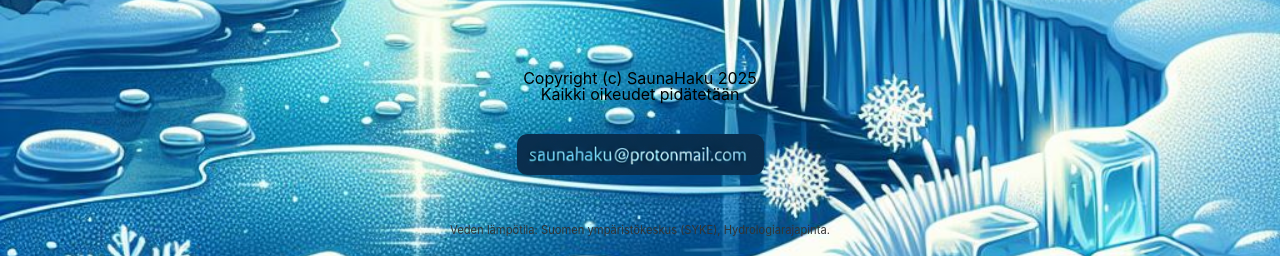
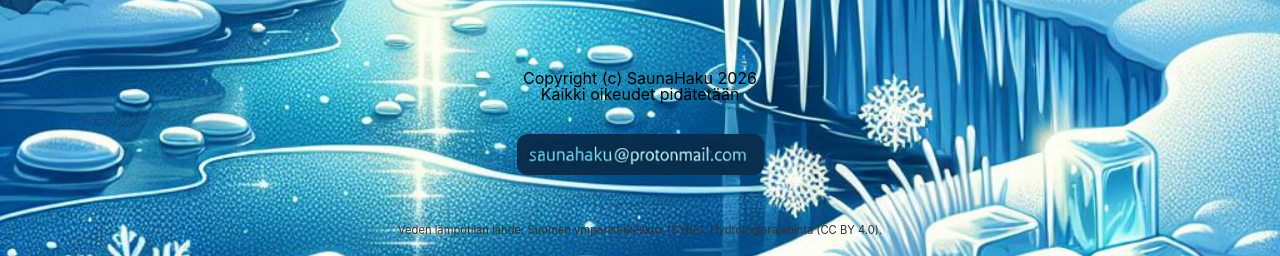
Before and after one commit to anttirauhala/saunahaku-app, a React (Vite) app: page / in a window 1280 px wide. Shown: the part 696-952 px from the top of the page. Built offline with nearby package versions, Linux system fonts and the light colour scheme; no server answers.

Commit message:
fix(frontpage): update copyright year and clarify water temperature source
Set the copyright year to 2026 and state the water temperature source so that the SYKE attribution requirement (licensor, dataset name and CC BY 4.0 licence) is fulfilled unambiguously.

```diff
--- a/src/pages/FrontPage.tsx
+++ b/src/pages/FrontPage.tsx
@@ -129,14 +129,15 @@ const FrontPage: React.FC = () => {
       </div>
       <br />
       <p>
-        Copyright (c) SaunaHaku 2025
+        Copyright (c) SaunaHaku 2026
         <br />
         Kaikki oikeudet pidätetään
         <br />
         <img src="/saunahaku_email.png" alt="" className="bottom-image" />
       </p>
       <p className="water-temperature-credit">
-        Veden lämpötila: Suomen ympäristökeskus (SYKE), Hydrologiarajapinta.
+        Veden lämpötilan lähde: Suomen ympäristökeskus (SYKE),
+        Hydrologiarajapinta (CC BY 4.0).
       </p>
     </div>
   );
```
